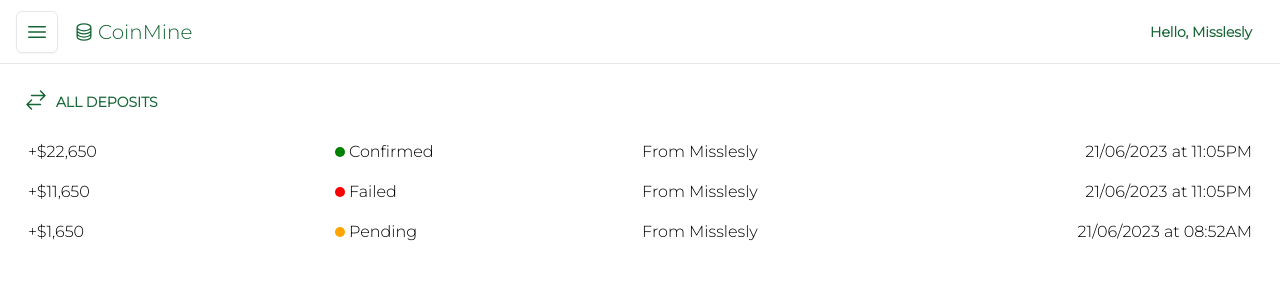
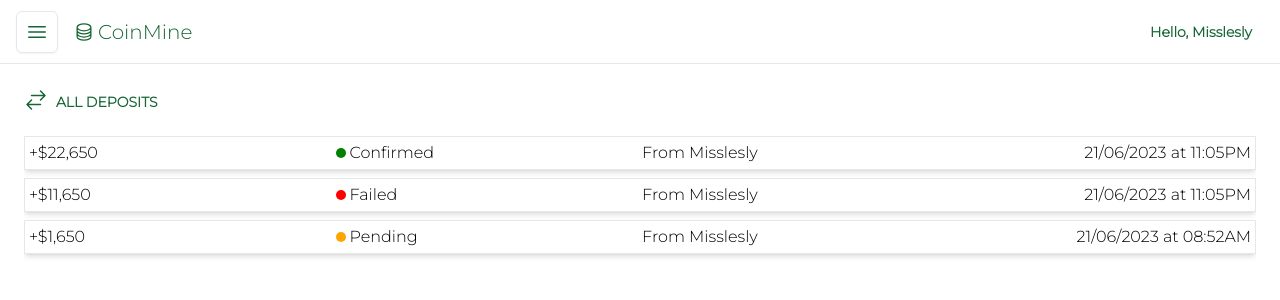
Before and after one commit to Ajebuta21/coin-mine, a React (Create React App) app: page /the-site/admin/all-depo-sits in a window 1280 px wide. Shown: the top 300 px of the page. Built offline with nearby package versions, Linux system fonts and the light colour scheme.

Commit message:
first commit

```diff
--- a/src/pages/admin/AllDeposits.jsx
+++ b/src/pages/admin/AllDeposits.jsx
@@ -43,10 +43,10 @@ const AllDeposits = () => {
         </svg>
         <span className="font-semibold text-sm uppercase">all deposits</span>
       </div>
-      <div className="w-full flex flex-col gap-2">
+      <div className="w-full flex flex-col gap-2 h-[70vh] overflow-auto">
         <Link
           to="/the-site/admin/all-depo-sits/1"
-          className="w-full p-1 grid grid-cols-4 gap-1 max-sm:text-xs"
+          className="w-full p-1 shadow-md border grid grid-cols-4 gap-1 max-sm:text-xs"
         >
           <div className="w-full h-full flex justify-start items-center">
             +$22,650
@@ -61,7 +61,7 @@ const AllDeposits = () => {
             21/06/2023 at 11:05PM
           </div>
         </Link>
-        <div className="w-full p-1 grid grid-cols-4 gap-1 max-sm:text-xs">
+        <div className="w-full p-1 shadow-md border grid grid-cols-4 gap-1 max-sm:text-xs">
           <div className="w-full h-full flex justify-start items-center">
             +$11,650
           </div>
@@ -75,7 +75,7 @@ const AllDeposits = () => {
             21/06/2023 at 11:05PM
           </div>
         </div>
-        <div className="w-full p-1 grid grid-cols-4 gap-1 max-sm:text-xs">
+        <div className="w-full p-1 shadow-md border grid grid-cols-4 gap-1 max-sm:text-xs">
           <div className="w-full h-full flex justify-start items-center">
             +$1,650
           </div>
--- a/src/pages/admin/AllWithdrawals.jsx
+++ b/src/pages/admin/AllWithdrawals.jsx
@@ -43,10 +43,10 @@ const AllWithdrawals = () => {
         </svg>
         <span className="font-semibold text-sm uppercase">all withdrawals</span>
       </div>
-      <div className="w-full flex flex-col gap-2">
+      <div className="w-full flex flex-col gap-2 h-[70vh] overflow-auto">
         <Link
           to="/the-site/admin/all-withdraw-als/1"
-          className="w-full p-1 grid grid-cols-4 gap-1 max-sm:text-xs"
+          className="w-full p-1 shadow-md border grid grid-cols-4 gap-1 max-sm:text-xs"
         >
           <div className="w-full h-full flex justify-start items-center">
             -$2,650
@@ -61,7 +61,7 @@ const AllWithdrawals = () => {
             12/06/2023 at 06:43AM
           </div>
         </Link>
-        <div className="w-full p-1 grid grid-cols-4 gap-1 max-sm:text-xs">
+        <div className="w-full p-1 shadow-md border grid grid-cols-4 gap-1 max-sm:text-xs">
           <div className="w-full h-full flex justify-start items-center">
             -$150
           </div>
@@ -75,7 +75,7 @@ const AllWithdrawals = () => {
             09/06/2023 at 01:39PM
           </div>
         </div>
-        <div className="w-full p-1 grid grid-cols-4 gap-1 max-sm:text-xs">
+        <div className="w-full p-1 shadow-md border grid grid-cols-4 gap-1 max-sm:text-xs">
           <div className="w-full h-full flex justify-start items-center">
             -$7,289
           </div>
--- a/src/pages/user/UserTransaction.jsx
+++ b/src/pages/user/UserTransaction.jsx
@@ -45,8 +45,8 @@ function getStatusDot(status) {
           all transactions
         </span>
       </div>
-      <div className="w-full flex flex-col gap-2">
-        <div className="w-full p-1 grid grid-cols-4 gap-1 max-sm:text-xs">
+      <div className="w-full flex flex-col gap-2 h-[70vh] overflow-auto">
+        <div className="w-full p-1 shadow-md border grid grid-cols-4 gap-1 max-sm:text-xs">
           <div className="w-full h-full flex justify-start items-center">
             $22,650
           </div>
@@ -60,7 +60,7 @@ function getStatusDot(status) {
             21/06/2023 at 11:05PM
           </div>
         </div>
-        <div className="w-full p-1 grid grid-cols-4 gap-1 max-sm:text-xs">
+        <div className="w-full p-1 shadow-md border grid grid-cols-4 gap-1 max-sm:text-xs">
           <div className="w-full h-full flex justify-start items-center">
             $11,650
           </div>
@@ -74,7 +74,7 @@ function getStatusDot(status) {
             21/06/2023 at 11:05PM
           </div>
         </div>
-        <div className="w-full p-1 grid grid-cols-4 gap-1 max-sm:text-xs">
+        <div className="w-full p-1 shadow-md border grid grid-cols-4 gap-1 max-sm:text-xs">
           <div className="w-full h-full flex justify-start items-center">
             $1,650
           </div>
```
